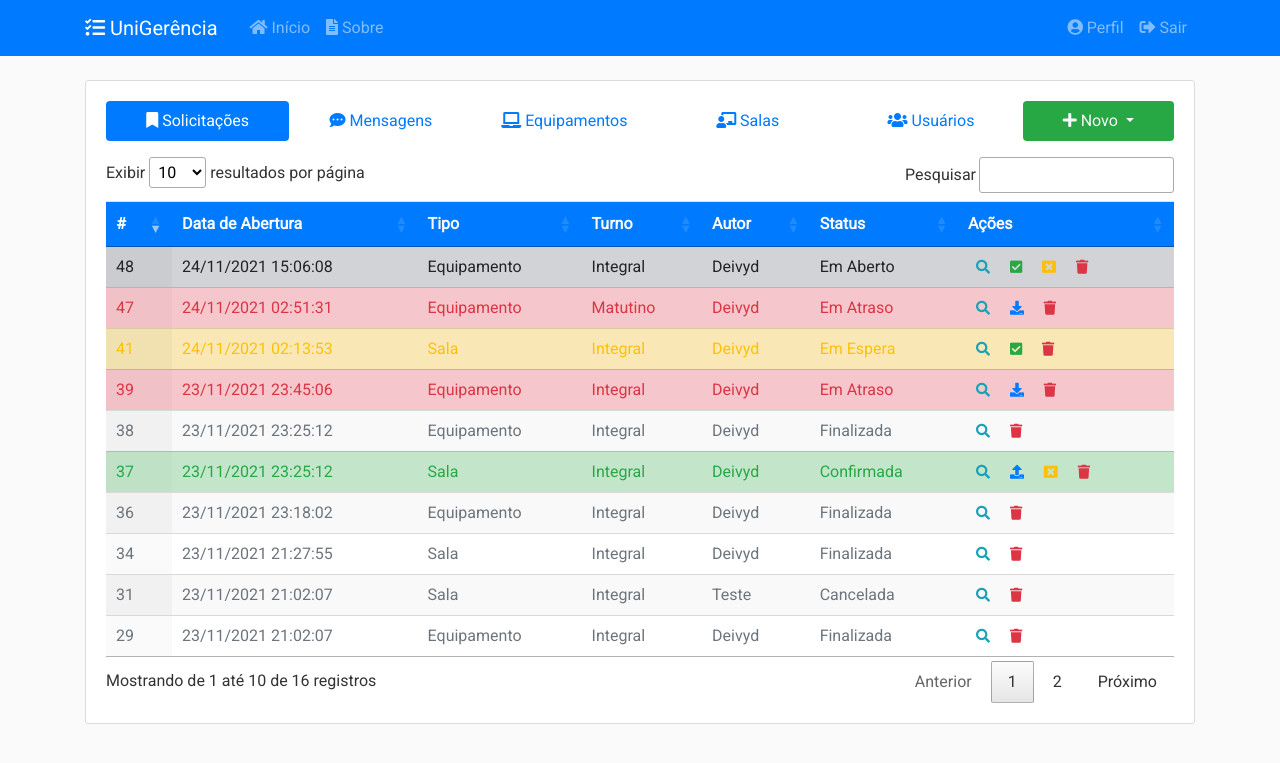
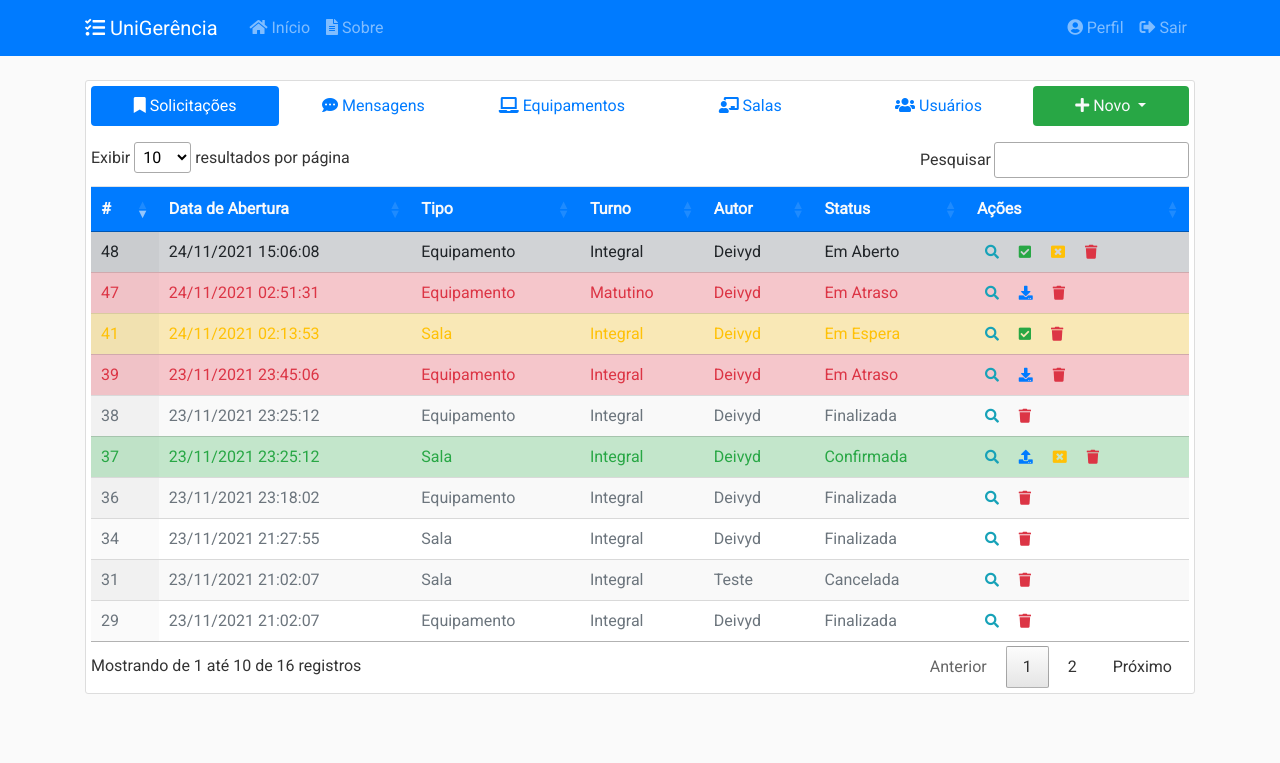
Before and after one commit to DWNeo/UniGerencia, a Flask app: page / in a window 1280 px wide. Shown: the top 763 px of the page. Run offline with Flask 2, Linux system fonts and the light colour scheme; a user stored in the database is signed in; data comes from the database, SQL or seed files in the repository; some libraries are stand-ins or nearby versions.

Commit message:
Pequenas correções no layout

```diff
--- a/app/static/css/main.css
+++ b/app/static/css/main.css
@@ -26,7 +26,7 @@ html {
 
 .content-section {
     background: #ffffff;
-    padding: 20px 20px;
+    padding: 5px 5px;
     border: 1px solid #dddddd;
     border-radius: 3px;
     margin-bottom: 20px;
--- a/app/templates/layout.html
+++ b/app/templates/layout.html
@@ -126,7 +126,6 @@
         $('table.display').DataTable({
             fixedHeader: true,
             responsive: true,
-            rowReorder: true,
             colReorder: true,
             // Quantidade de registros a exibir
             "lengthMenu": [[10, 25, 50, 100], [10, 25, 50, 100]],
--- a/app/templates/principal/tabela/equipamentos.html
+++ b/app/templates/principal/tabela/equipamentos.html
@@ -1,5 +1,5 @@
 <!-- Tabela para rederização de Equipamentos -->
-<table id="table-equipamentos" class="table display dt-responsive nowrap table-hover table-responsive-sm" style="width:100%">
+<table id="table-equipamentos" class="table display dt-responsive table-hover table-responsive-sm" style="width:100%">
     <thead>
     <tr class="bg-primary text-light">
         <th scope="col">#</th>
--- a/app/templates/principal/tabela/posts.html
+++ b/app/templates/principal/tabela/posts.html
@@ -1,5 +1,5 @@
 <!-- Tabela para rederização de Posts -->
-<table id="table-posts" class="table display dt-responsive nowrap table-hover table-responsive-sm" style="width:100%">
+<table id="table-posts" class="table display dt-responsive table-hover table-responsive-sm" style="width:100%">
     <thead>
     <tr class="bg-primary text-light">
         <th scope="col">#</th>
--- a/app/templates/principal/tabela/salas.html
+++ b/app/templates/principal/tabela/salas.html
@@ -1,5 +1,5 @@
 <!-- Tabela para rederização de Salas -->
-<table id="table-salas" class="table display dt-responsive nowrap table-hover table-responsive-sm" style="width:100%">
+<table id="table-salas" class="table display dt-responsive table-hover table-responsive-sm" style="width:100%">
     <thead>
     <tr class="bg-primary text-light">
         <th scope="col">#</th>
--- a/app/templates/principal/tabela/solicitacoes.html
+++ b/app/templates/principal/tabela/solicitacoes.html
@@ -1,5 +1,5 @@
 <!-- Tabela para rederização de Solicitações -->
-<table id="table-solicitacoes" class="table display dt-responsive nowrap table-hover table-responsive-sm" style="width:100%">
+<table id="table-solicitacoes" class="table display dt-responsive table-hover table-responsive-sm" style="width:100%">
     <thead>
     <tr class="bg-primary text-light">
         <th scope="col">#</th>
--- a/app/templates/principal/tabela/usuarios.html
+++ b/app/templates/principal/tabela/usuarios.html
@@ -1,5 +1,5 @@
 <!-- Tabela para rederização de Usuários -->
-<table id="table-usuarios" class="table display dt-responsive nowrap table-hover table-responsive-sm" style="width:100%">
+<table id="table-usuarios" class="table display dt-responsive table-hover table-responsive-sm" style="width:100%">
     <thead>
     <tr class="bg-primary text-light">
         <th scope="col">#</th>
--- a/app/usuarios/utils.py
+++ b/app/usuarios/utils.py
@@ -41,7 +41,7 @@ def salva_imagem(form_picture):
 # Envia o email de redefinição de senha com o token gerado
 def envia_email_redefinicao(user):
     token = user.obtem_token_redefinicao()
-    msg = Message('UniGerencia: Pedido de Redefinição de Senha',
+    msg = Message('UniGerência: Pedido de Redefinição de Senha',
                   sender='noreply@demo.com',
                   recipients=[user.email])
     msg.body = f'''Para redefinir a sua senha, visite o seguinte link:
```
